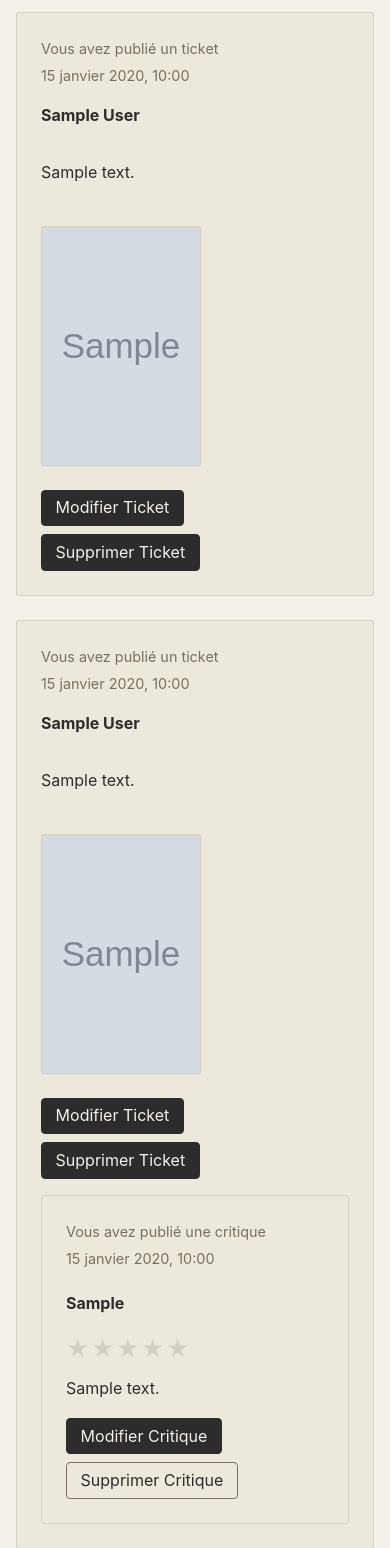
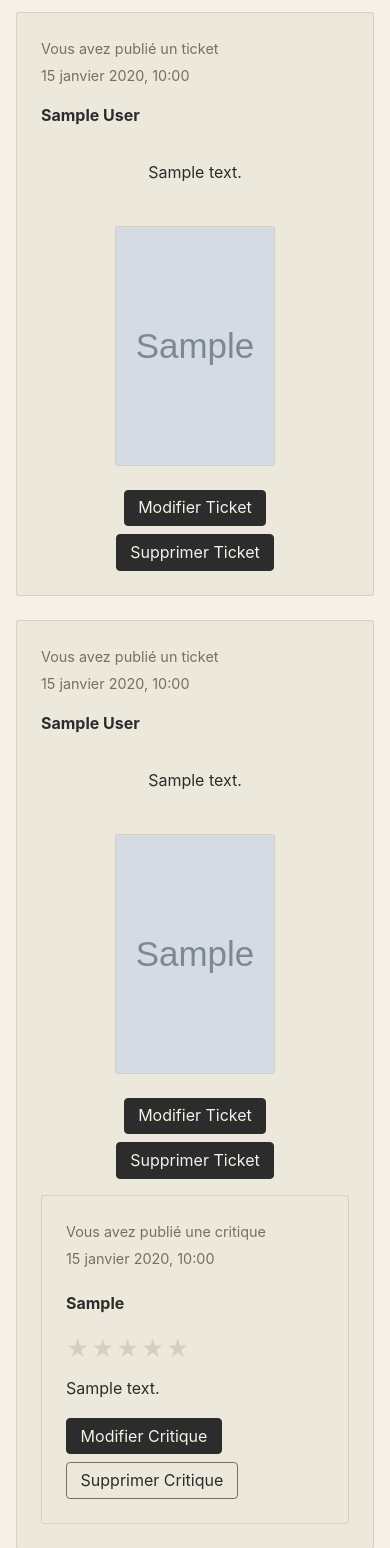
Before and after one commit to Nels-J/Projet9_LITRevu, a Django app: page / in a window 390 px wide. Shown: the part 301-1849 px from the top of the page. Run offline with Django 5.2, Linux system fonts and the light colour scheme; a user stored in the database is signed in; tables that the repository leaves empty hold one stand-in row (values such as "Sample post"); grey boxes marked "Sample" are stand-in pictures.

Commit message:
refactor: update ticket layout to use grid for better responsiveness and alignment

```diff
--- a/static/css/style.css
+++ b/static/css/style.css
@@ -335,6 +335,7 @@ header nav .btn-link:hover {
     background: var(--c-danger);
 }
 
+
 /* ===== ABONNEMENTS page ===== */
 .abonnements-page {
     max-width: 1400px;
@@ -492,13 +493,14 @@ h2 {
 }
 
 .ticket-body {
-    display: flex;
+    display: grid;
+    grid-template-columns: minmax(0, 1fr) auto;
     gap: 1.5rem;
-    align-items: flex-start;
+    align-items: start;
 }
 
 .ticket-text {
-    flex: 1;
+    min-width: 0;  /* éviter les débordements qd texte trop longs */
 }
 
 .ticket-cover {
@@ -569,7 +571,17 @@ h2 {
 @media (max-width: 768px) {
 
     .ticket-body {
-        flex-direction: column;
+        grid-template-columns: 1fr;
+        justify-items: center; /* centre image + bloc texte */
+        text-align: center;
+    }
+
+    .ticket-text {
+        width: 100%;
+    }
+
+    .ticket-actions {
+        justify-content: center;
     }
 
     .content-meta {
```
